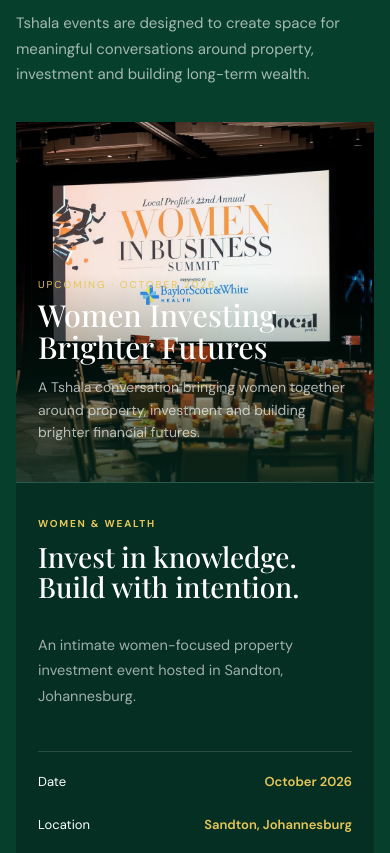
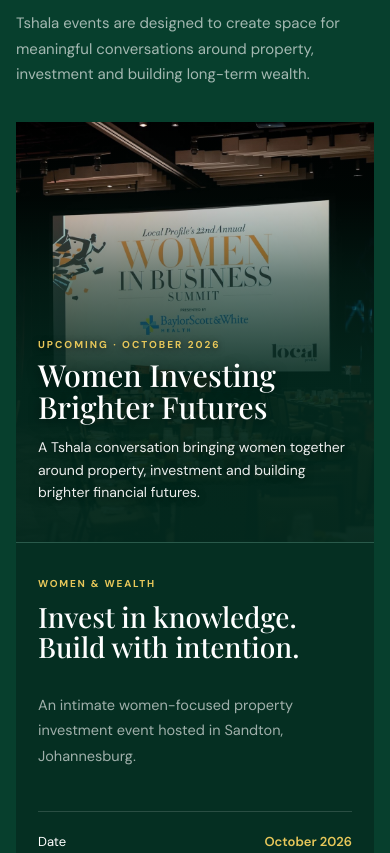
Before and after one commit to SheCodes-1234/Tshala, a plain HTML site: page Tshala_Property_Mobile 3/index.html in a window 390 px wide. Shown: the part 6568-7421 px from the top of the page. Drawn offline with nearby package versions, Linux system fonts and the light colour scheme.

Commit message:
Update index.html

```diff
--- a/Tshala_Property_Mobile 3/index.html
+++ b/Tshala_Property_Mobile 3/index.html
@@ -292,6 +292,16 @@ button,a{touch-action:manipulation}
   .journalCap{padding:24px 22px!important}
   .journalCap h3{font-size:clamp(23px,6.6vw,28px)!important;line-height:1.15}
 
+
+  /* Legible captions on photos */
+  .eventShade{background:linear-gradient(0deg,rgba(3,41,30,.97) 0%,rgba(3,41,30,.92) 38%,rgba(3,41,30,.6) 62%,rgba(3,41,30,.15) 82%,transparent 100%)!important}
+  .eventImg{min-height:420px!important}
+  .eventCap>div:first-child{color:var(--gold2)!important;font-weight:800;text-shadow:0 1px 6px rgba(0,0,0,.6)}
+  .eventCap h3{color:#fff;text-shadow:0 2px 12px rgba(0,0,0,.55)}
+  .eventCap p{color:rgba(255,255,255,.92)!important;text-shadow:0 1px 8px rgba(0,0,0,.6)}
+  .journalCap{background:linear-gradient(0deg,rgba(3,41,30,.96) 0%,rgba(3,41,30,.88) 55%,rgba(3,41,30,0) 100%)!important;padding-top:64px!important}
+  .journalCap h3{text-shadow:0 2px 12px rgba(0,0,0,.55)}
+  .journalCap .kicker{text-shadow:0 1px 6px rgba(0,0,0,.6)}
   /* CTA */
   .cta{padding:58px 0}
   .ctaGrid{gap:26px}
@@ -538,7 +548,7 @@ button,a{touch-action:manipulation}
 
 <div class="eventSplit" style="display:grid;grid-template-columns:1.1fr .9fr;gap:1px;background:rgba(255,255,255,.14);margin-top:52px">
 <div class="eventImg" style="min-height:500px;background:url('assets/womens_event_reference.jpeg') center/cover;position:relative">
-<div style="position:absolute;inset:0;background:linear-gradient(0deg,rgba(3,41,30,.78),transparent 58%)"></div>
+<div class="eventShade" style="position:absolute;inset:0;background:linear-gradient(0deg,rgba(3,41,30,.78),transparent 58%)"></div>
 <div class="eventCap" style="position:absolute;left:34px;right:34px;bottom:30px">
 <div style="font-size:9px;letter-spacing:.2em;text-transform:uppercase;color:var(--gold2)">Upcoming · October 2026</div>
 <h3 style="font:500 40px/1.05 'Playfair Display';margin:8px 0 7px">Women Investing Brighter Futures</h3>
```
